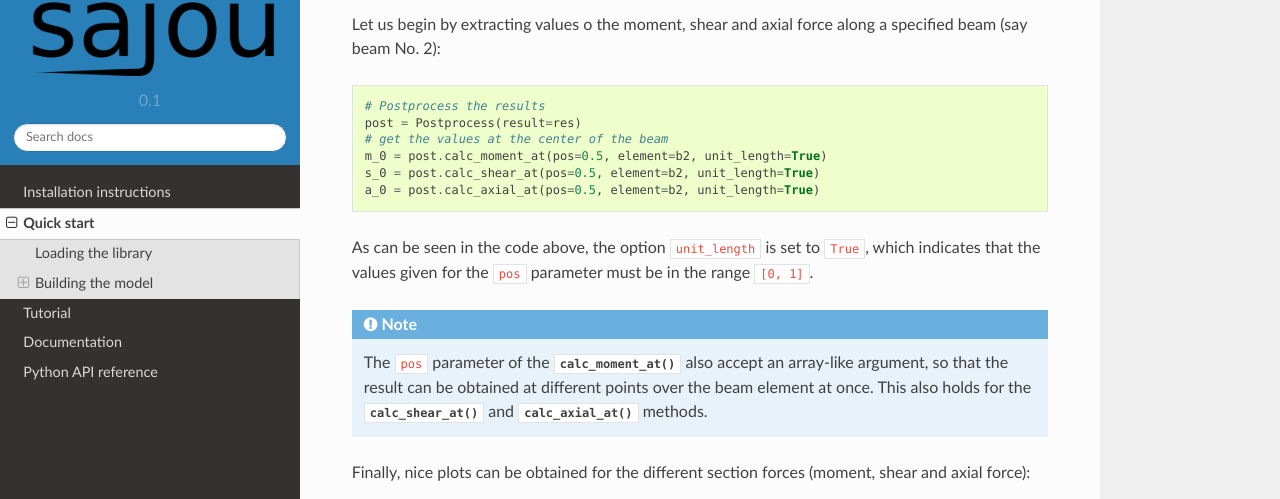
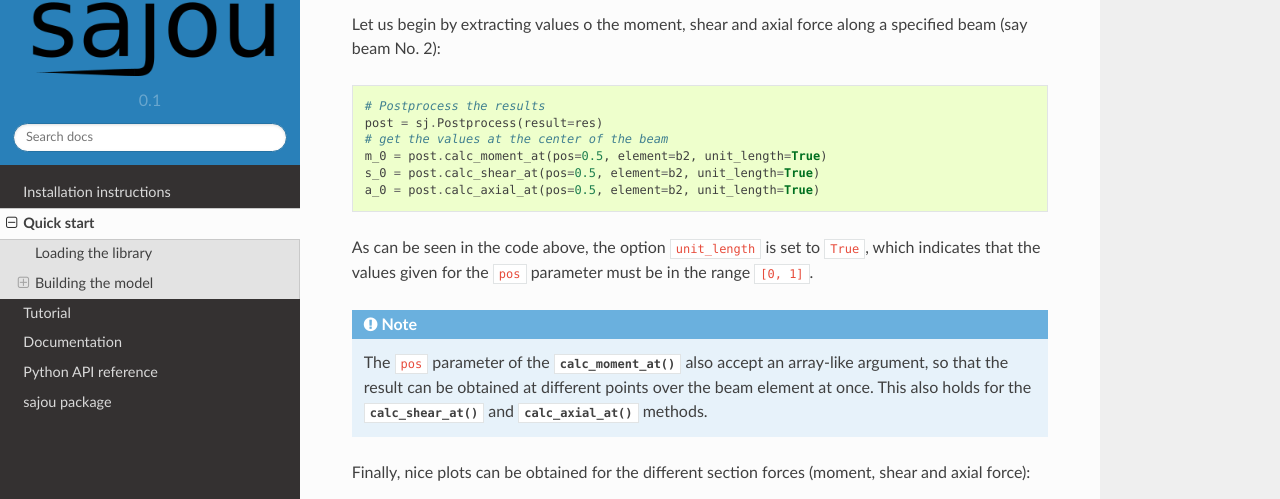
Before and after one commit to cristobaltapia/sajou, a Sphinx documentation site: the page built from docs/quickstart.rst, in a window 1280 px wide and 900 px high, scrolled down 3262 px. Shown: the part 144-643 px from the top of the window. Built offline with Sphinx 7.4.7 and the Read the Docs theme 2.0.0, drawn with Linux system fonts in a browser that asks for light colours; pages that are not in the unit, such as notebooks, are missing from menus.

```diff
--- a/docs/apiref/sajou.rst
+++ b/docs/apiref/sajou.rst
@@ -1,3 +1,6 @@
+sajou package
+=============
+
 Subpackages
 -----------
 
--- a/docs/conf.py
+++ b/docs/conf.py
@@ -68,7 +68,7 @@ author = 'Cristóbal Tapia Camú'
 # The short X.Y version.
 version = '0.1'
 # The full version, including alpha/beta/rc tags.
-release = '0.1'
+release = '0.1.1'
 
 # The language for content autogenerated by Sphinx. Refer to documentation
 # for a list of supported languages.
--- a/docs/quickstart.rst
+++ b/docs/quickstart.rst
@@ -146,7 +146,7 @@ of section forces in a specified element and to plot the results using the above
 Let us begin by extracting values o the moment, shear and axial force along a specified beam (say beam No. 2)::
 
     # Postprocess the results
-    post = Postprocess(result=res)
+    post = sj.Postprocess(result=res)
     # get the values at the center of the beam
     m_0 = post.calc_moment_at(pos=0.5, element=b2, unit_length=True)
     s_0 = post.calc_shear_at(pos=0.5, element=b2, unit_length=True)
```
